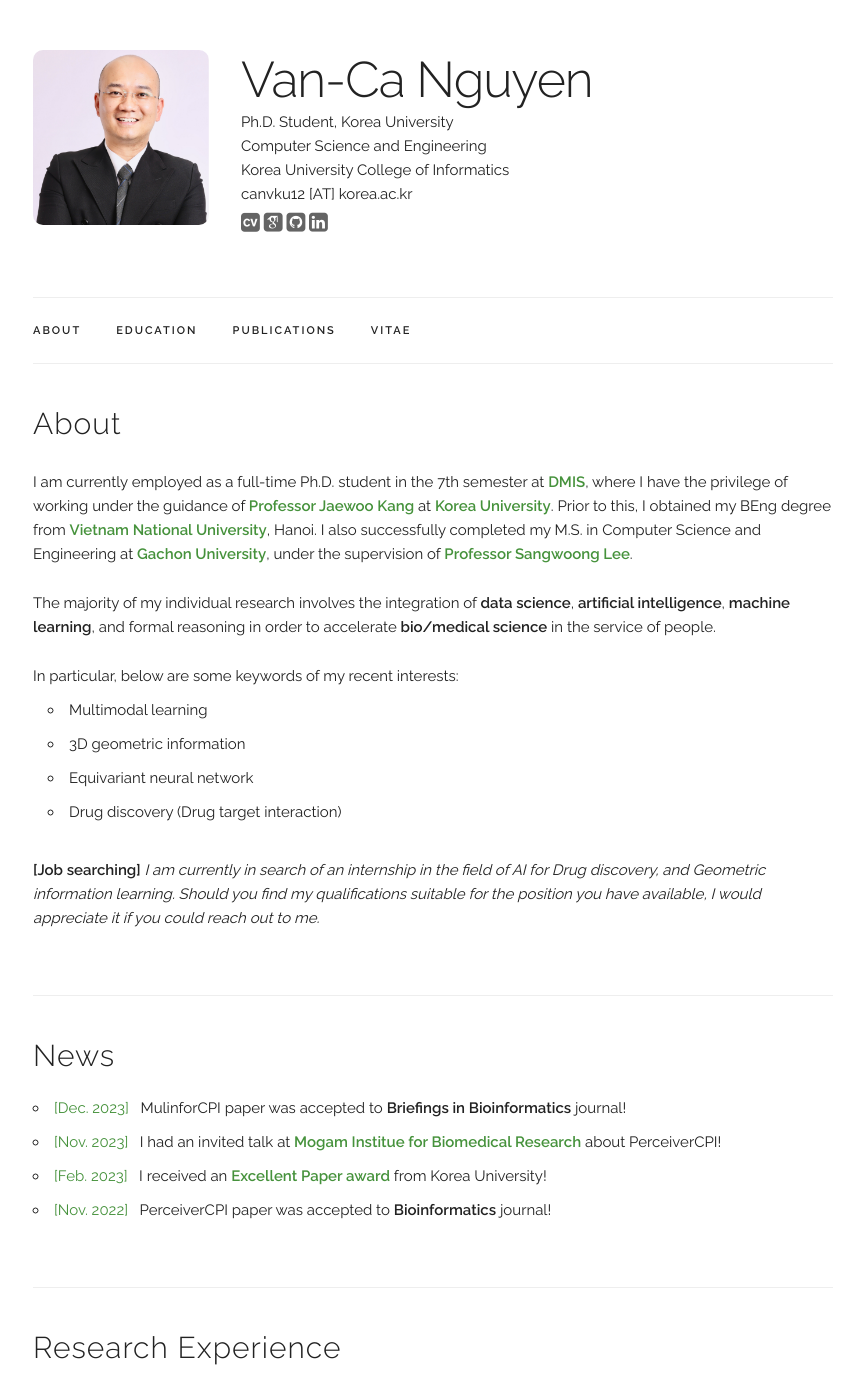
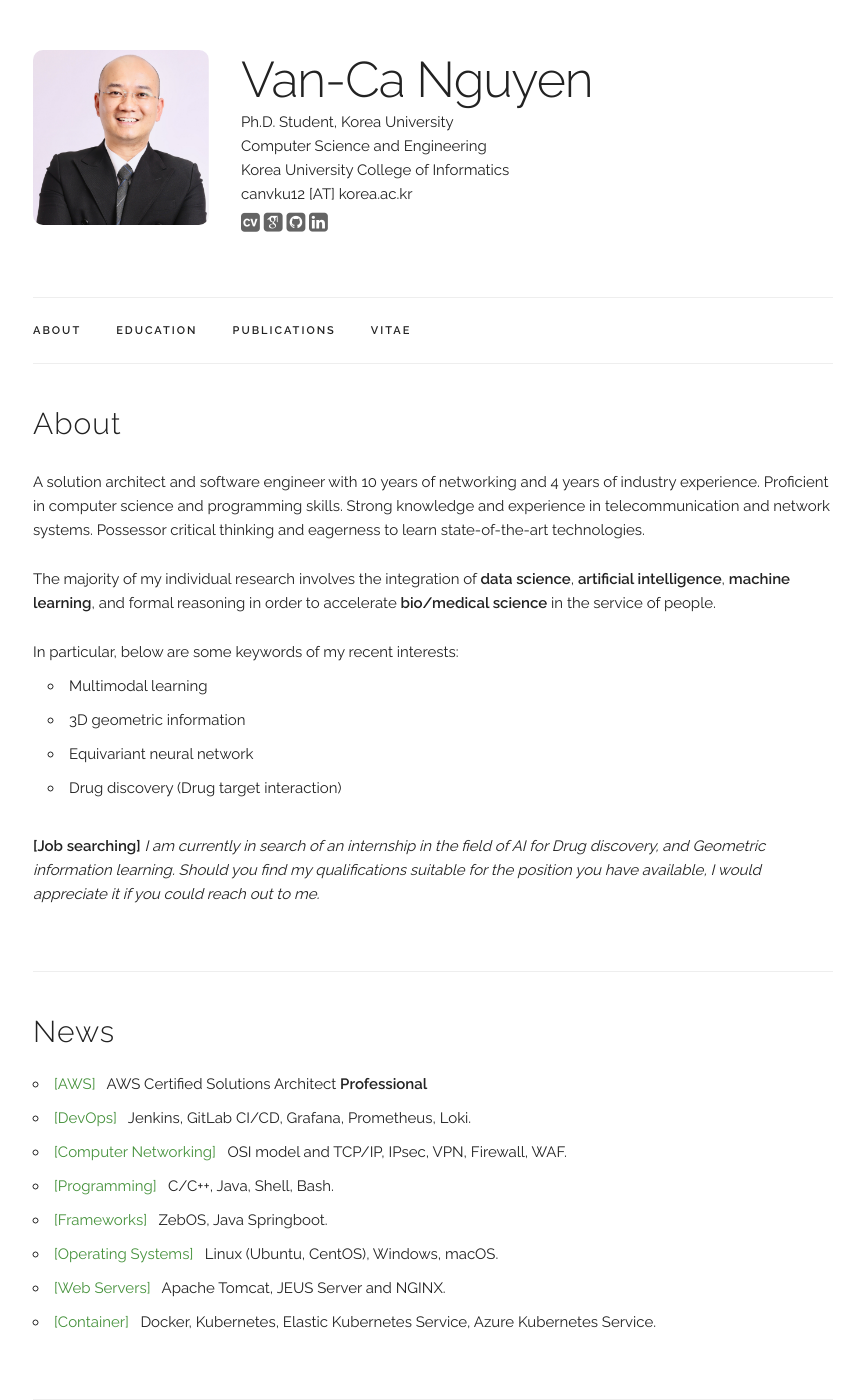
Before and after one commit to nguyenvanca2110/website, a Jekyll site: the page built from index.html, in a window 1280 px wide and 1400 px high. Shown: the whole window, without its empty margins (207-1071 px from the left). Built offline with Jekyll 4.4.1, drawn with Linux system fonts in a browser that asks for light colours; some web fonts are replaced.

Commit message:
Update Website

```diff
--- a/index.html
+++ b/index.html
@@ -6,9 +6,12 @@ layout: default
   <h4>About</h4>
   <p>
     <p>
-      I am currently employed as a full-time Ph.D. student in the 7th semester at <a href="https://dmis.korea.ac.kr/">DMIS</a>, where I have the privilege of working under the guidance of <a href="https://www.linkedin.com/in/jaewoo-kang-0683a3/">Professor Jaewoo Kang</a> at <a href="https://info.korea.edu/en_info/index.do">Korea University</a>.
 
-      Prior to this, I obtained my BEng degree from <a href="https://uet.vnu.edu.vn/en/">Vietnam National University</a>, Hanoi. I also successfully completed my M.S. in Computer Science and Engineering at <a href="https://www.gachon.ac.kr/kor/index.do">Gachon University</a>, under the supervision of <a href="{https://www.linkedin.com/in/sang-woong-lee/">Professor Sangwoong Lee</a>.
+      A solution architect and software engineer with 10 years of networking and 4 years of industry experience.
+      Proficient in computer science and programming skills.
+      Strong knowledge and experience in telecommunication and network systems.
+      Possessor critical thinking and eagerness to learn state-of-the-art technologies.
+
     </p>
     </p>
       The majority of my individual research involves the integration of <b>data science</b>, <b>artificial intelligence</b>, <b>machine learning</b>, and formal reasoning in order to accelerate <b>bio/medical science</b> in the service of people.
@@ -43,20 +46,36 @@ layout: default
   <h4>News</h4>
     <ul>
       <li>
-        <b style="color: #46923c; font-weight: normal;">[Dec. 2023]</b>&nbsp&nbsp
-        MulinforCPI paper was accepted to <b>Briefings in Bioinformatics</b> journal!
+        <b style="color: #46923c; font-weight: normal;">[AWS]</b>&nbsp&nbsp
+        AWS Certified Solutions Architect <b>Professional</b>
       </li>
       <li>
-        <b style="color: #46923c; font-weight: normal;">[Nov. 2023]</b>&nbsp&nbsp
-        I had an invited talk at <a href="http://www.mogam.re.kr/eng">Mogam Institue for Biomedical Research</a> about PerceiverCPI!
+        <b style="color: #46923c; font-weight: normal;">[DevOps]</b>&nbsp&nbsp
+        Jenkins, GitLab CI/CD, Grafana, Prometheus, Loki.
       </li>
       <li>
-        <b style="color: #46923c; font-weight: normal;">[Feb. 2023]</b>&nbsp&nbsp
-        I received an <a href={{ "/assets/cv/Best_paper_award.jpg" | prepend: site.baseurl }} target="_blank">Excellent Paper award</a>  from Korea University!
+        <b style="color: #46923c; font-weight: normal;">[Computer Networking]</b>&nbsp&nbsp
+        OSI model and TCP/IP, IPsec, VPN, Firewall, WAF.
       </li>
       <li>
-        <b style="color: #46923c; font-weight: normal;">[Nov. 2022]</b>&nbsp&nbsp
-        PerceiverCPI paper was accepted to <b>Bioinformatics</b> journal!
+        <b style="color: #46923c; font-weight: normal;">[Programming]</b>&nbsp&nbsp
+        C/C++, Java, Shell, Bash.
+      </li>
+      <li>
+        <b style="color: #46923c; font-weight: normal;">[Frameworks]</b>&nbsp&nbsp
+        ZebOS, Java Springboot.
+      </li>
+      <li>
+        <b style="color: #46923c; font-weight: normal;">[Operating Systems]</b>&nbsp&nbsp
+        Linux (Ubuntu, CentOS), Windows, macOS.
+      </li>
+      <li>
+        <b style="color: #46923c; font-weight: normal;">[Web Servers]</b>&nbsp&nbsp
+        Apache Tomcat, JEUS Server and NGINX.
+      </li>
+      <li>
+        <b style="color: #46923c; font-weight: normal;">[Container]</b>&nbsp&nbsp
+        Docker, Kubernetes, Elastic Kubernetes Service, Azure Kubernetes Service.
       </li>
     </ul>
 </div>
```
